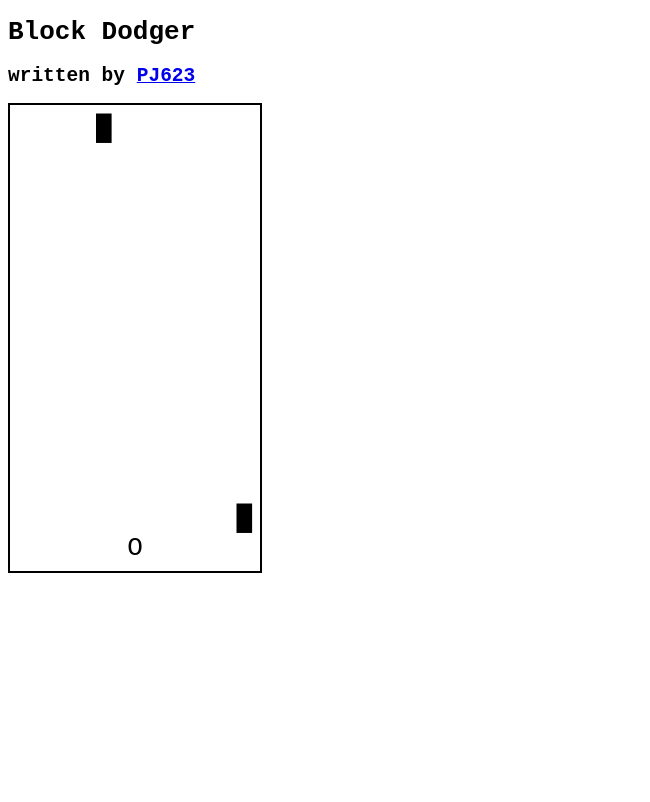
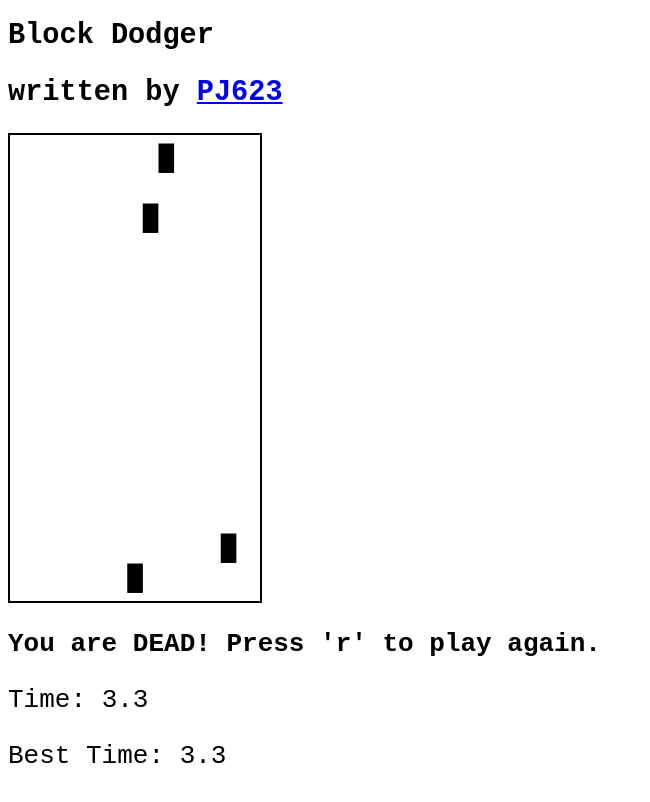
Before and after one commit to PJ623/block-dodger, a plain HTML site: page index.html in a window 1280 px wide. Shown: the whole page, without its empty margins (0-650 px from the left). Drawn offline with Linux system fonts and the light colour scheme.

Commit message:
implemented Timer, the game's scoring system

```diff
--- a/game.js
+++ b/game.js
@@ -9,14 +9,55 @@ class Vector {
     }
 }
 
+class Timer {
+    constructor(targetElements) {
+        this.targetElements = targetElements;
+        this.time = 0;
+        this.runningClock;
+
+        if (localStorage.getItem("bestTime") != null) {
+            targetElements[1].innerHTML = this.parseTime(localStorage.getItem("bestTime"));
+        } else {
+            localStorage.setItem("bestTime", 0);
+        }
+    }
+
+    parseTime(specified) {
+        if (specified) {
+            return (Number(specified) / 10).toFixed(1);
+        }
+        return (this.time / 10).toFixed(1);
+    }
+
+    start() {
+        if (this.time != 0) {
+            this.time = 0;
+        }
+        this.runningClock = setInterval(() => {
+            this.time++;
+            this.targetElements[0].innerHTML = this.parseTime();
+        }, 100)
+    }
+
+    stop() {
+        clearInterval(this.runningClock);
+        if (this.time > localStorage.getItem("bestTime")) {
+            localStorage.setItem("bestTime", this.time);
+            this.targetElements[1].innerHTML = this.parseTime(localStorage.getItem("bestTime"));
+        };
+    }
+}
+
 class Game {
-    constructor(length, player, fps, spawnChance) {
+    constructor(length, player, fps, spawnChance, canvas, message) {
         this.length = length;
         this.stage = [];
         this.fps = fps;
         this.spawnChance = spawnChance;
         this.isDone = false;
         this.player = player;
+        this.canvas = canvas;
+        this.message = message;
     }
 
     setStage() {
@@ -31,7 +72,12 @@ class Game {
     }
 
     play() {
+        // Reset for restarts
+        game.isDone = false;
+        this.stage = [];
         this.setStage();
+
+        timer.start();
         let animate = setInterval(() => {
             if (!this.isDone) {
                 this.cleanup();
@@ -65,7 +111,8 @@ class Game {
             }
             str += "<br>";
         }
-        document.getElementById("canvas").innerHTML = str;
+        //document.getElementById("canvas").innerHTML = str;
+        this.canvas.innerHTML = str;
     }
 
     spawnBlock() {
@@ -102,8 +149,9 @@ class Game {
 
     hitConfirm(entity1, entity2) {
         if (entity1.position.toString() == entity2.position.toString()) {
-            console.log("DEAD!");
-            document.getElementById("message").innerText = "You are DEAD!\nPress 'r' to play again.";
+            timer.stop();
+            //document.getElementById("message").innerText = "You are DEAD!\nPress 'r' to play again.";
+            this.message.innerHTML = "You are DEAD!\nPress 'r' to play again.";
             this.isDone = true;
         }
     }
--- a/index.html
+++ b/index.html
@@ -9,37 +9,53 @@
     <style>
         body {
             font-family: monospace;
+            font-size: 2em;
+        }
+
+        h1,
+        h2 {
+            font-size: 1.1em;
         }
 
         #canvas {
             background-color: white;
             padding: 8px;
-            font-size: 2em;
-            /*text-align: center;*/
             display: inline-block;
             border-style: solid;
             border-width: 2px;
         }
 
-        #message {
-            font-size: 2em;
-            /*text-align: center;*/
+        .wrapper {
+            display: inline-block;
         }
 
-        .wrapper {
-            display: inline-block;
+        #message {
+            font-weight: bold;
         }
     </style>
 </head>
 
 <body>
     <h1>Block Dodger</h1>
-    <h2>written by <a href="https://github.com/PJ623/block-dodger">PJ623</a></h2>
+    <h2>written by
+        <a href="https://github.com/PJ623/block-dodger">PJ623</a>
+    </h2>
     <div class="wrapper">
         <div id="canvas">
 
         </div>
         <p id="message">
+        </p>
+        <p>
+            Time:
+            <span id="timer">
+                0.0
+            </span>
+        </p>
+        <p>Best Time:
+            <span id="best-time">
+                N/A
+            </span>
         </p>
     </div>
     <script src="game.js"></script>
--- a/main.js
+++ b/main.js
@@ -1,7 +1,16 @@
-let game = new Game(15, new Player(), 1000 / 15, 0.1);
-let message = document.getElementById("message");
+let timer = new Timer([document.getElementById("timer"), document.getElementById("best-time")]);
+let game = new Game(15, new Player(), 1000 / 15, 0.3, document.getElementById("canvas"), document.getElementById("message"));
 
 game.play();
+
+function restart() {
+    if (game.isDone) {
+        message.innerText = "";
+        game.play();
+    } else {
+        console.log("Game is not yet done!");
+    }
+}
 
 // Move elsewhere?
 const movementMap = {
@@ -18,16 +27,3 @@ document.addEventListener("keypress", (event) => {
         restart();
     }
 });
-
-function restart() {
-    if (game.isDone) {
-        message.innerText = "";
-        console.log("Starting new game!");
-        game = new Game(15, new Player(), 1000 / 15, 0.1);
-        game.play();
-    } else {
-        console.log("Game is not yet done!");
-    }
-}
-
-restart();
```
